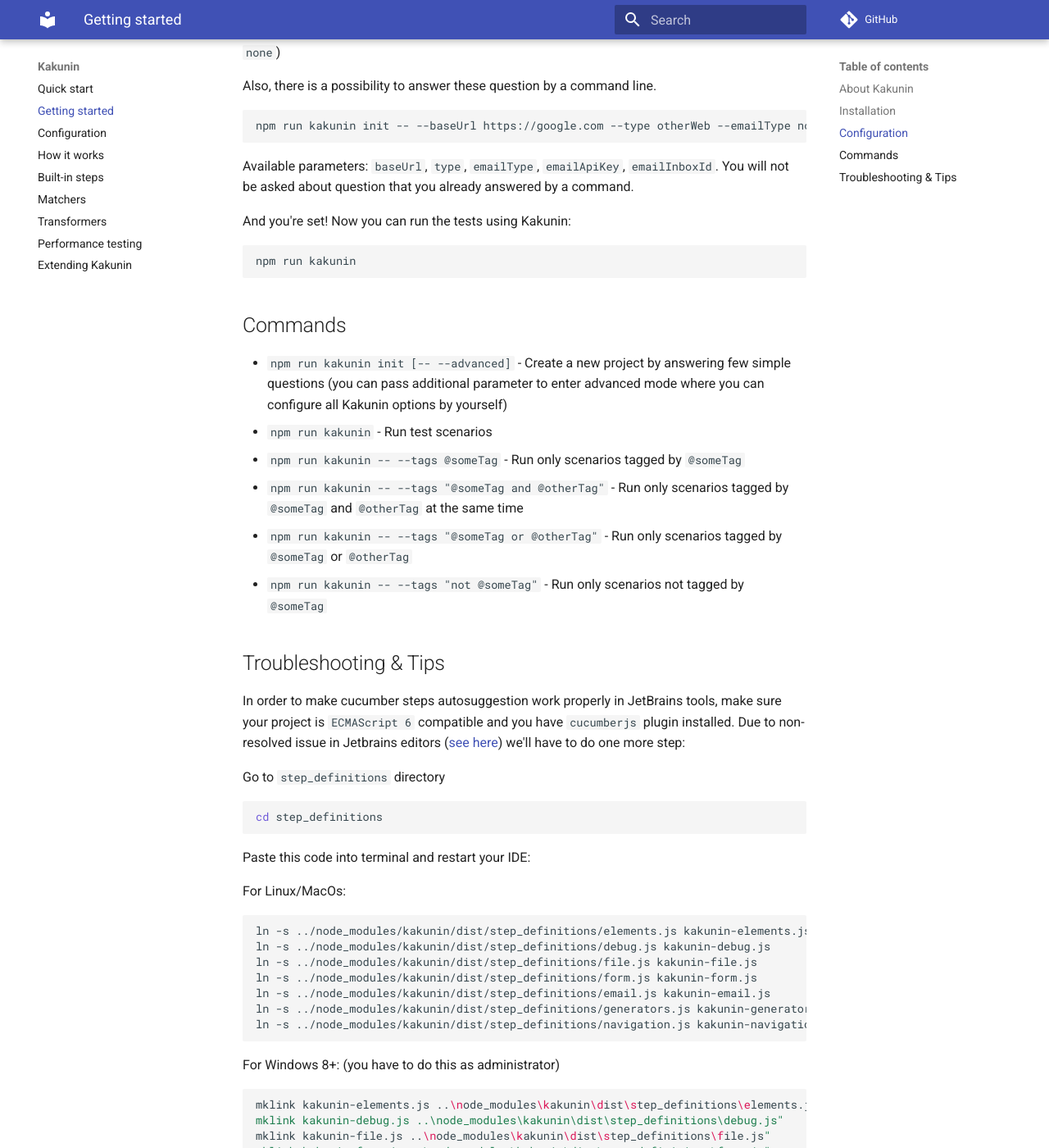
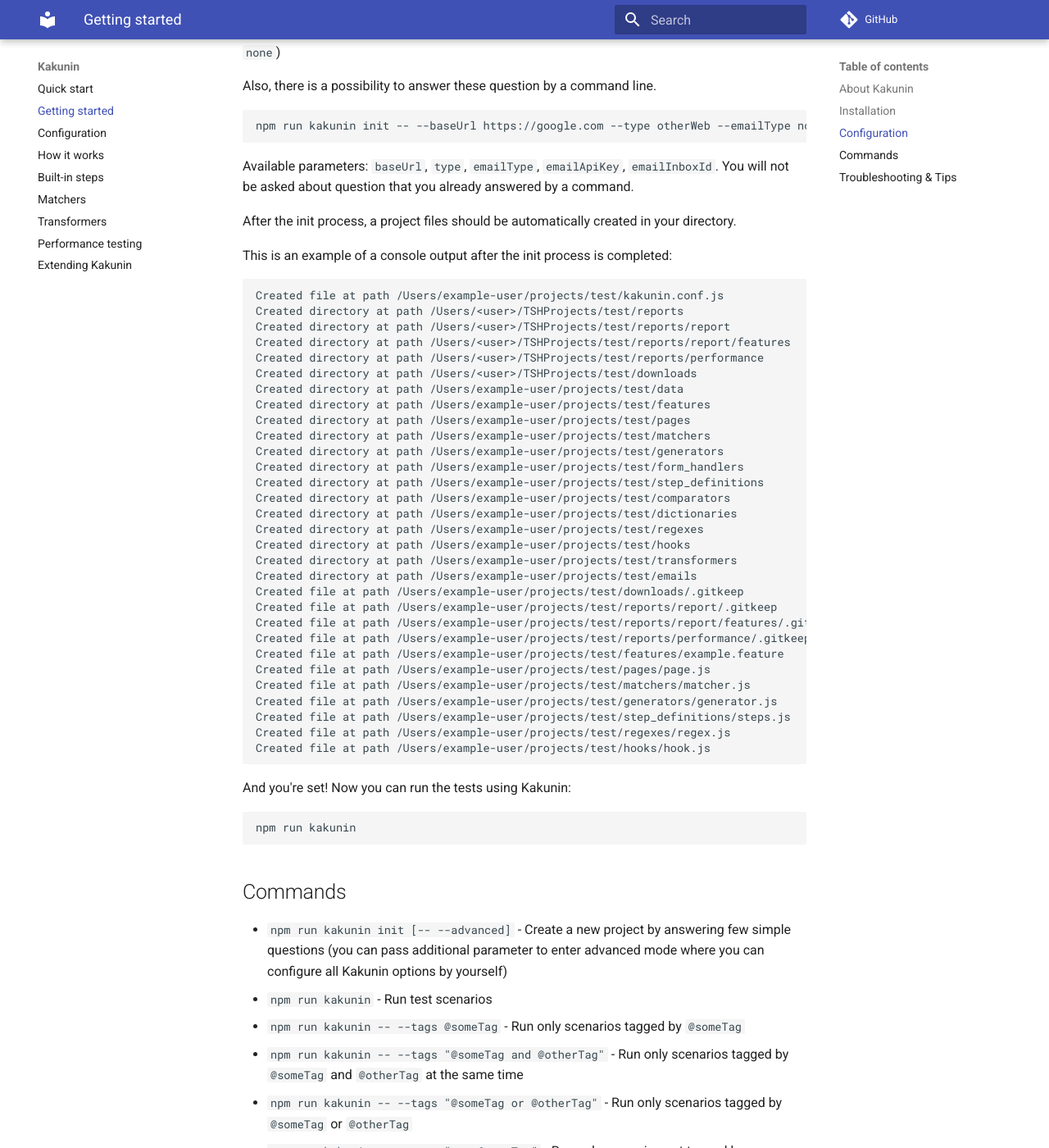
Before and after one commit to TheSoftwareHouse/Kakunin, an MkDocs documentation site: the page built from docs-src/index.md, in a window 1280 px wide and 1400 px high, scrolled down 1221 px. Shown: the whole window at 82% size. Built offline with MkDocs 1.6.1 and Material for MkDocs 9.7.7, drawn with Linux system fonts in a browser that asks for light colours; comment, search, counter and statistics services are not loaded; old or Windows-style settings are respelled for this version of MkDocs.

Commit message:
Updated documentation - added console output after the init config

````diff
--- a/docs-src/index.md
+++ b/docs-src/index.md
@@ -54,6 +54,41 @@
 Available parameters: `baseUrl`, `type`, `emailType`, `emailApiKey`, `emailInboxId`.
 You will not be asked about question that you already answered by a command.
 
+After the init process, a project files should be automatically created in your directory.
+
+This is an example of a console output after the init process is completed:
+```bash
+Created file at path /Users/example-user/projects/test/kakunin.conf.js
+Created directory at path /Users/<user>/TSHProjects/test/reports
+Created directory at path /Users/<user>/TSHProjects/test/reports/report
+Created directory at path /Users/<user>/TSHProjects/test/reports/report/features
+Created directory at path /Users/<user>/TSHProjects/test/reports/performance
+Created directory at path /Users/<user>/TSHProjects/test/downloads
+Created directory at path /Users/example-user/projects/test/data
+Created directory at path /Users/example-user/projects/test/features
+Created directory at path /Users/example-user/projects/test/pages
+Created directory at path /Users/example-user/projects/test/matchers
+Created directory at path /Users/example-user/projects/test/generators
+Created directory at path /Users/example-user/projects/test/form_handlers
+Created directory at path /Users/example-user/projects/test/step_definitions
+Created directory at path /Users/example-user/projects/test/comparators
+Created directory at path /Users/example-user/projects/test/dictionaries
+Created directory at path /Users/example-user/projects/test/regexes
+Created directory at path /Users/example-user/projects/test/hooks
+Created directory at path /Users/example-user/projects/test/transformers
+Created directory at path /Users/example-user/projects/test/emails
+Created file at path /Users/example-user/projects/test/downloads/.gitkeep
+Created file at path /Users/example-user/projects/test/reports/report/.gitkeep
+Created file at path /Users/example-user/projects/test/reports/report/features/.gitkeep
+Created file at path /Users/example-user/projects/test/reports/performance/.gitkeep
+Created file at path /Users/example-user/projects/test/features/example.feature
+Created file at path /Users/example-user/projects/test/pages/page.js
+Created file at path /Users/example-user/projects/test/matchers/matcher.js
+Created file at path /Users/example-user/projects/test/generators/generator.js
+Created file at path /Users/example-user/projects/test/step_definitions/steps.js
+Created file at path /Users/example-user/projects/test/regexes/regex.js
+Created file at path /Users/example-user/projects/test/hooks/hook.js
+```
 
 And you're set! Now you can run the tests using Kakunin:
 
````
Also changed, not shown: docs/index.html (+36 -1 lines), docs/mkdocs/search_index.json, readme.md (line endings or trailing spaces).
